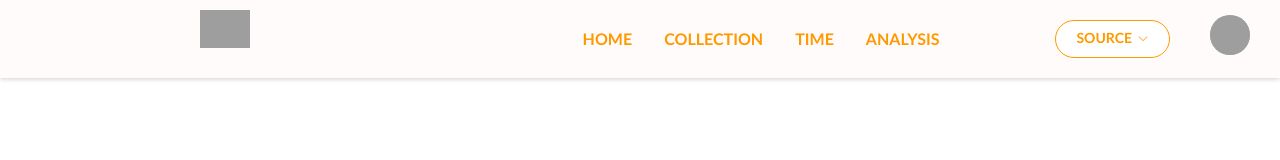
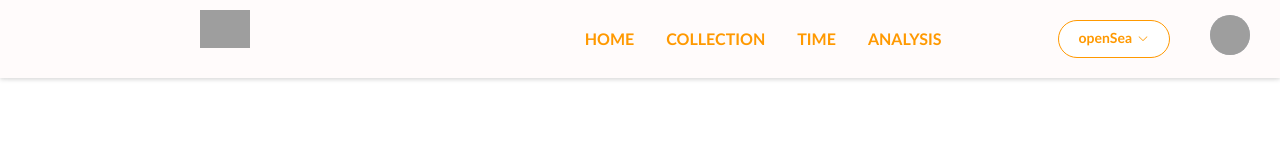
Before and after one commit to py547/platformC, a Vue app: page / in a window 1280 px wide. Shown: the top 160 px of the page. Built offline with nearby package versions, Linux system fonts and the light colour scheme; grey boxes are pictures that could not be loaded.

Commit message:
Add storage modification code

```diff
--- a/src/common/header.vue
+++ b/src/common/header.vue
@@ -19,13 +19,15 @@
         </div>
 
         <li class="right">
-          <el-dropdown>
+          <el-dropdown @command="changeDataSource">
             <el-button type="primary">
-              SOURCE<i class="el-icon-arrow-down el-icon--right"></i>
+              {{ dataSource }}<i class="el-icon-arrow-down el-icon--right"></i>
             </el-button>
             <el-dropdown-menu slot="dropdown">
-              <el-dropdown-item>OpenSea</el-dropdown-item>
-              <el-dropdown-item>Our NFT Platform</el-dropdown-item>
+              <el-dropdown-item command="openSea">OpenSea</el-dropdown-item>
+              <el-dropdown-item command="our NFT"
+                >Our NFT Platform</el-dropdown-item
+              >
             </el-dropdown-menu>
           </el-dropdown>
         </li>
@@ -47,12 +49,35 @@
   </div>
 </template>
 <script>
+import { setStore, getStore } from "../utils/storage";
 export default {
   data() {
-    return {};
+    return {
+      dataSource: null,
+    };
   },
-  methods: {},
-  watch: {},
+  methods: {
+    changeDataSource(command) {
+      setStore("data_source", command);
+      this.dataSource = command;
+    },
+  },
+  watch: {
+    //监听数据源切换，重新获取数据和渲染页面
+    dataSource(value) {
+      console.log("new data_source:" + value);
+    },
+  },
+  mounted() {
+    //
+    this.dataSource = getStore("data_source");
+    if (this.dataSource) {
+      console.log(this.dataSource);
+    } else {
+      setStore("data_source", "openSea");
+      this.dataSource = "openSea";
+    }
+  },
 };
 </script>
 <style  scoped>
--- a/src/store/action.js
+++ b/src/store/action.js
@@ -0,0 +1 @@
+export default {}
--- a/src/store/index.js
+++ b/src/store/index.js
@@ -9,7 +9,7 @@ Vue.use(Vuex)
 
 const state = {
     //变量
-    dataSource: "opensea"
+    dataSource: "opensea"//数据源
 
 }
 
--- a/src/store/mutation-types.js
+++ b/src/store/mutation-types.js
@@ -1 +1,3 @@
 export const GET_COLLECTIONS = 'GET_COLLECTIONS'
+
+export const GET_DATA_SOURCE = 'GET_DATA_SOURCE'
--- a/src/store/mutations.js
+++ b/src/store/mutations.js
@@ -1,7 +1,13 @@
-import { GET_COLLECTIONS } from './mutation-types'
+import { GET_COLLECTIONS, GET_DATA_SOURCE } from './mutation-types'
+
 
 export default {
     [GET_COLLECTIONS](state) {
         console.log(state);
+    },
+
+    [GET_DATA_SOURCE](state) {
+        console.log(state);
+        console.log("11111");
     }
 }
--- /dev/null
+++ b/src/utils/storage.js
@@ -0,0 +1,26 @@
+/**
+ * 存储localStorage
+ */
+export const setStore = (name, content) => {
+    if (!name) return
+    if (typeof content !== 'string') {
+        content = JSON.stringify(content)
+    }
+    window.localStorage.setItem(name, content)
+}
+
+/**
+ * 获取localStorage
+ */
+export const getStore = name => {
+    if (!name) return
+    return window.localStorage.getItem(name)
+}
+
+/**
+ * 删除localStorage
+ */
+export const removeStore = name => {
+    if (!name) return
+    window.localStorage.removeItem(name)
+}
```
